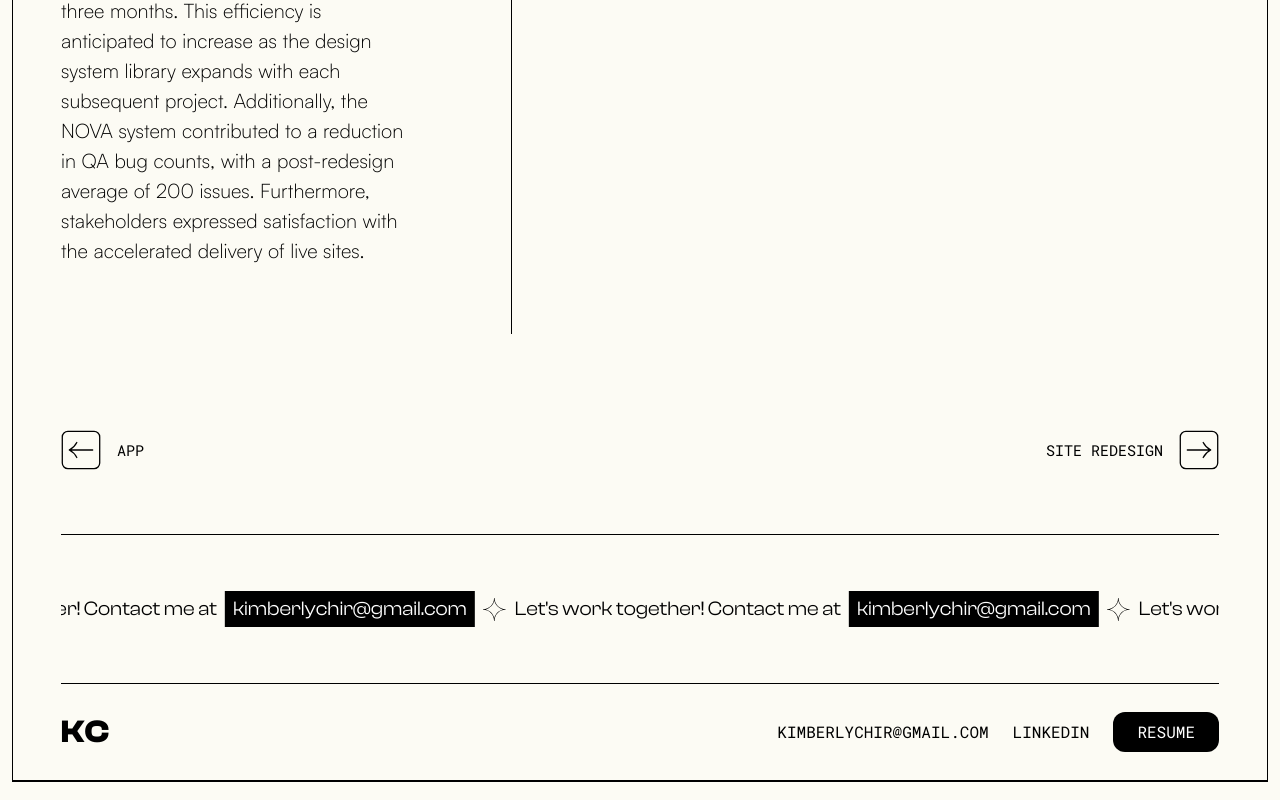
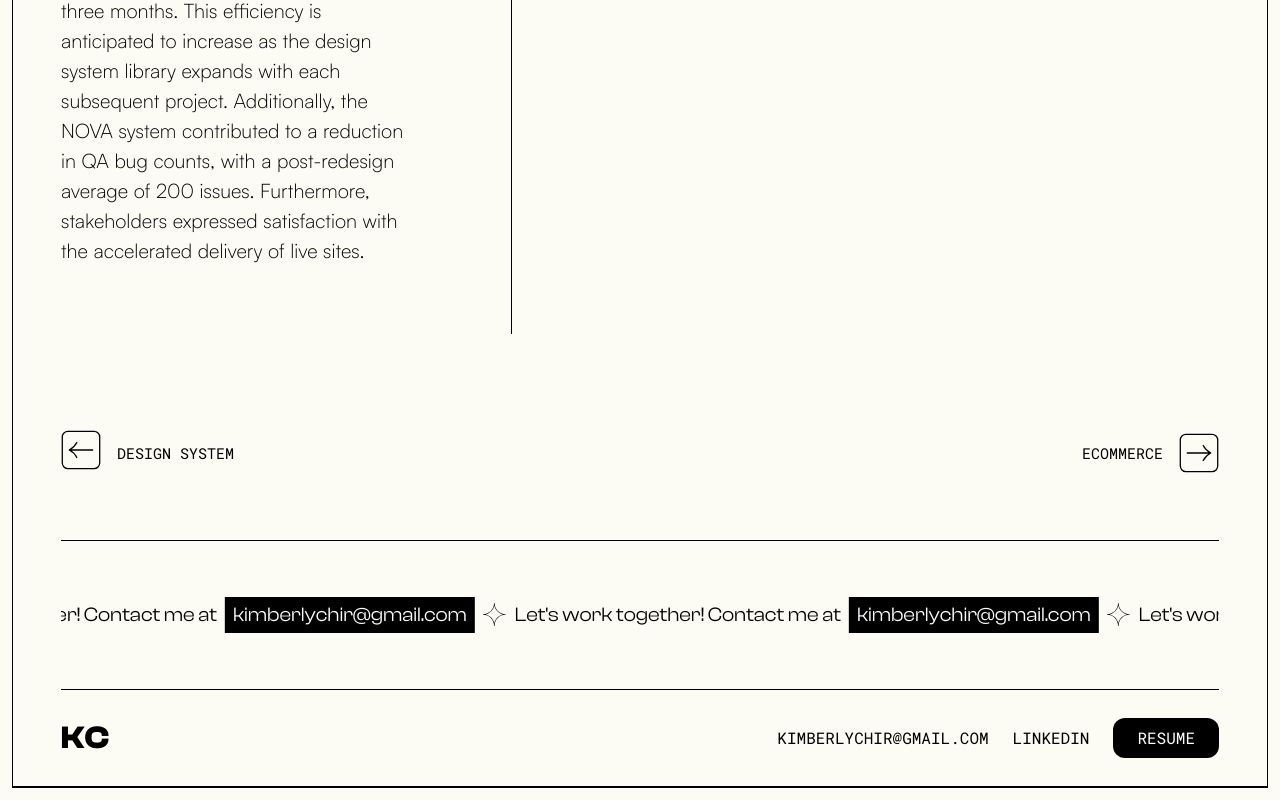
Before and after one commit to ezekieljkang/kimjchir-portfolio, a Next.js app: page /kimjchir-portfolio/pages/PMC/DesignProcess in a window 1280 px wide. Shown: the part 1937-2737 px from the top of the page. Built offline with nearby package versions, Linux system fonts and the light colour scheme.

Commit message:
updated CSContent button redirect

```diff
--- a/components/CSContent.tsx
+++ b/components/CSContent.tsx
@@ -1,6 +1,7 @@
 import React from 'react';
 import NovaImg from './NovaImg';
 import Image from 'next/image';
+import Link from 'next/link';
 
 interface HeaderProps {
   problemText: string;
@@ -67,11 +68,13 @@ const CSContent: React.FC<HeaderProps> = ({ problemText, solutionText, resultTex
       <div className='flex justify-between font-robotoMono font-normal text-[15px] pt-[6rem] pb-[4rem] border-b border-black'>
         <div className='flex items-center gap-[1rem]'>
           <button className="w-10 h-10 bg-no-repeat bg-center bg-contain" style={{ backgroundImage: `url(${prefix}/leftarrow.svg)` }}></button>
-          <p>APP</p>
+          <p>ECOMMERCE</p>
         </div>
         <div className='flex items-center gap-[1rem]'>
           <p>SITE REDESIGN</p>
-          <button className="w-10 h-10 bg-no-repeat bg-center bg-contain" style={{ backgroundImage: `url(${prefix}/rightarrow.svg)` }}></button>
+          <Link href="/pages/PMC/DesignProcess">
+            <button className="w-10 h-10 bg-no-repeat bg-center bg-contain" style={{ backgroundImage: `url(${prefix}/rightarrow.svg)` }}></button>
+          </Link>
         </div>
       </div>
     </div>
--- a/components/CSContent2.tsx
+++ b/components/CSContent2.tsx
@@ -1,5 +1,6 @@
 import React from 'react';
 import DesignProcessImg from './DesignProcessImg';
+import Link from 'next/link';
 
 interface HeaderProps {
   problemText: string;
@@ -36,11 +37,13 @@ const CSContent2: React.FC<HeaderProps> = ({ problemText, solutionText, resultTe
       </div>
       <div className='flex justify-between font-robotoMono font-normal text-[15px] pt-[6rem] pb-[4rem] border-b border-black'>
         <div className='flex items-center gap-[1rem]'>
-          <button className="w-10 h-10 bg-no-repeat bg-center bg-contain" style={{ backgroundImage: `url(${prefix}/leftarrow.svg)` }}></button>
-          <p>APP</p>
+          <Link href="/pages/PMC/NovaDesignSystem">
+            <button className="w-10 h-10 bg-no-repeat bg-center bg-contain" style={{ backgroundImage: `url(${prefix}/leftarrow.svg)` }}></button>
+          </Link>
+          <p>DESIGN SYSTEM</p>
         </div>
         <div className='flex items-center gap-[1rem]'>
-          <p>SITE REDESIGN</p>
+          <p>ECOMMERCE</p>
           <button className="w-10 h-10 bg-no-repeat bg-center bg-contain" style={{ backgroundImage: `url(${prefix}/rightarrow.svg)` }}></button>
         </div>
       </div>
```
